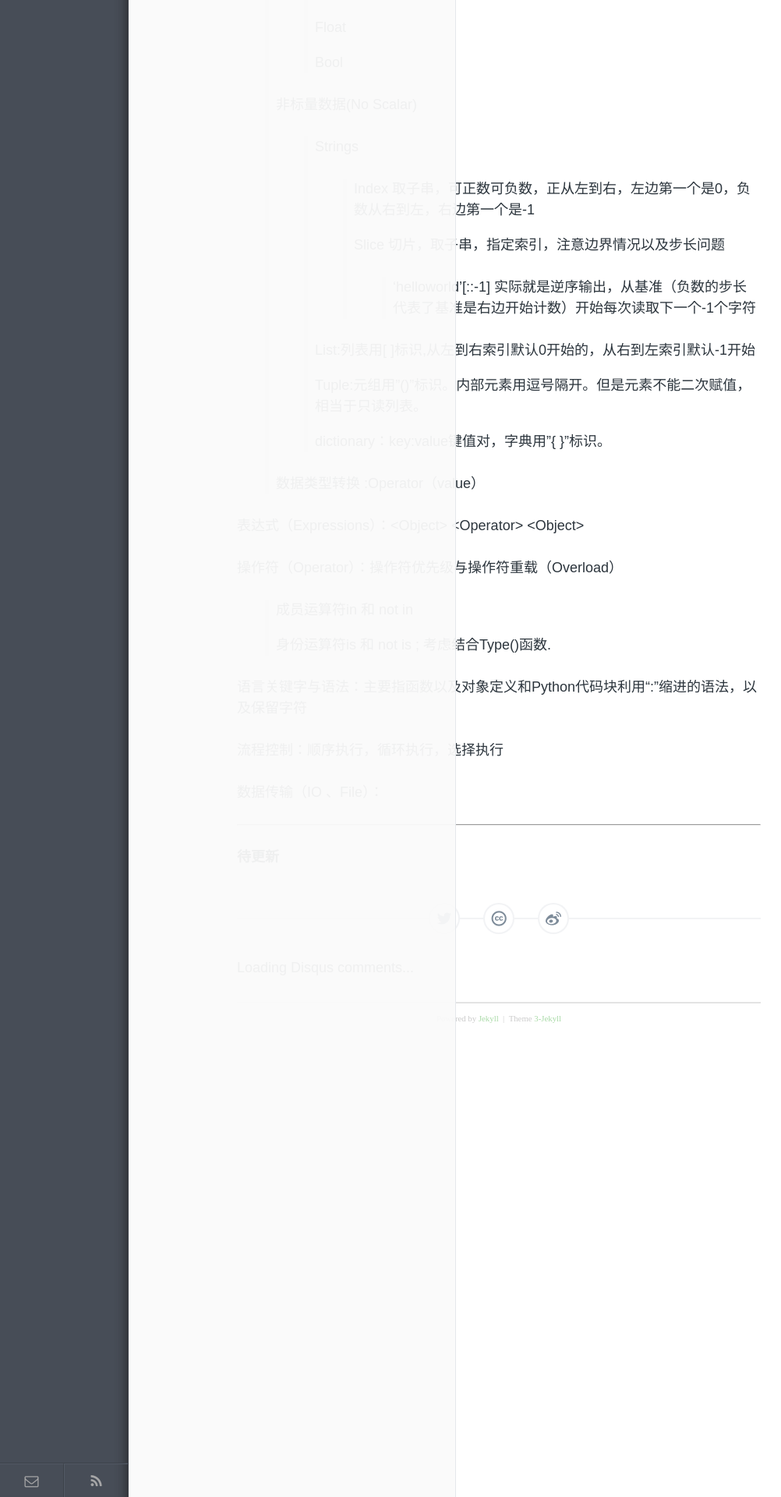
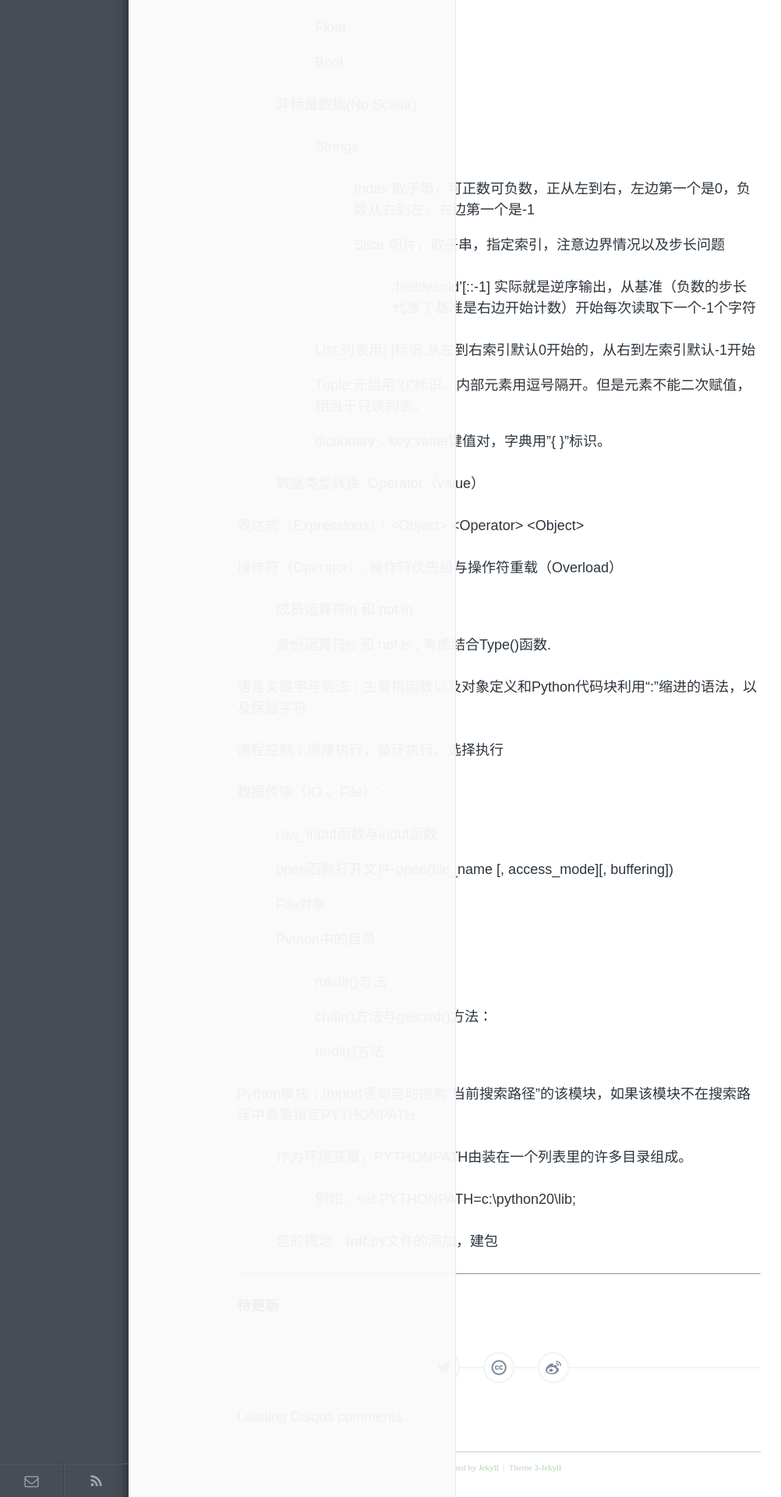
Before and after one commit to enlipan/enlipan.github.io, a Jekyll site: the page built from _posts/2015-2-25-start-Python.md, in a window 1280 px wide. Shown: the part 808-2728 px from the top of the page at 78% size, without its empty margins (0-1002 px from the left). Built offline with Jekyll 4.4.1, drawn with Linux system fonts in a browser that asks for light colours; comment, search, counter and statistics services are not loaded.

Commit message:
update py

```diff
--- a/_posts/2015-2-25-start-Python.md
+++ b/_posts/2015-2-25-start-Python.md
@@ -64,6 +64,28 @@ Python中数据类型分为两类：
 
 数据传输（IO 、File）：
 
+>raw_input函数与input函数
+>
+>open函数打开文件-open(file_name [, access_mode][, buffering])
+>
+>File对象
+>
+>Python中的目录
+>
+>>mkdir()方法
+>>
+>>chdir()方法与getcwd()方法：
+>>
+>>rmdir()方法
+
+Python模块：Import语句自动搜索“当前搜索路径”的该模块，如果该模块不在搜索路径中需要指定PYTHONPATH
+
+>作为环境变量，PYTHONPATH由装在一个列表里的许多目录组成。
+>
+>>例如：set PYTHONPATH=c:\python20\lib;
+>
+>包的概念：__init__.py文件的添加，建包
+
 ---
 
 **待更新**
```
